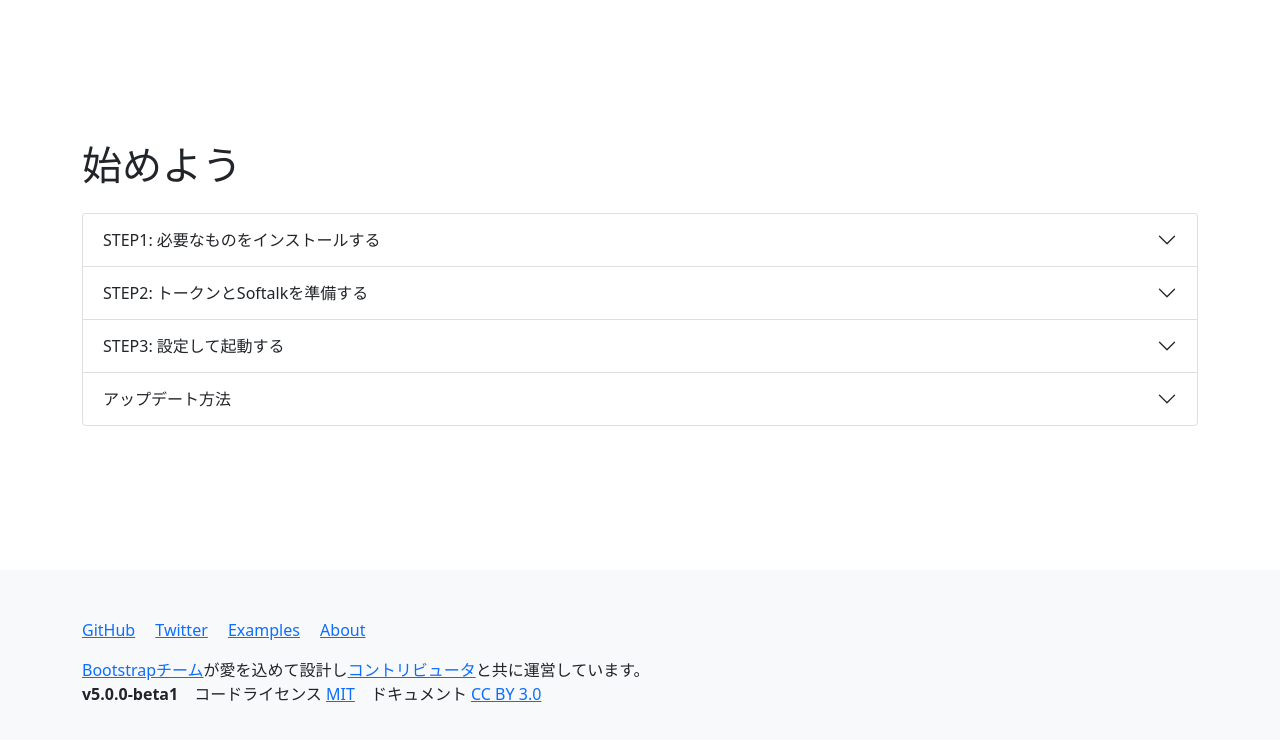
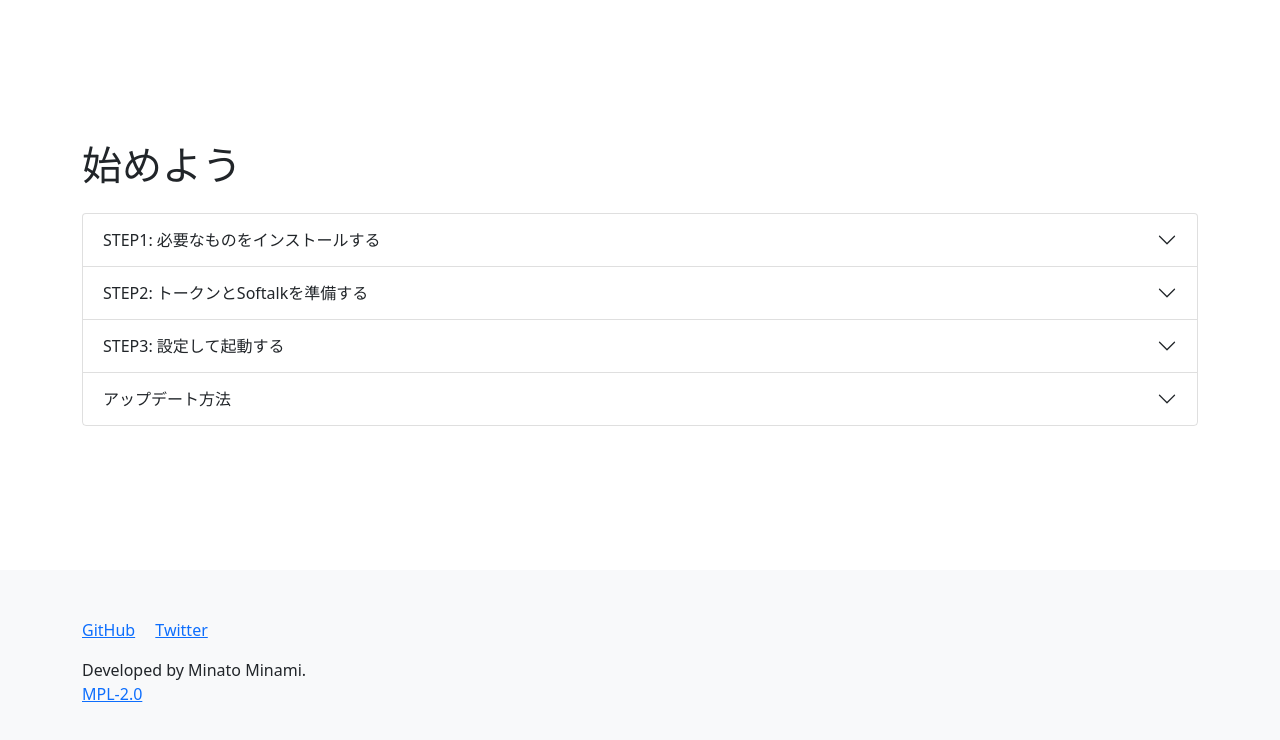
Before and after one commit to Chipsnet/damare, a website: page docs/index.html in a window 1280 px wide. Shown: the part 1127-1867 px from the top of the page. Drawn offline with nearby package versions, Linux system fonts and the light colour scheme.

Commit message:
✏️ footerがそのままだった...

```diff
--- a/docs/index.html
+++ b/docs/index.html
@@ -396,40 +396,18 @@ prefix: ";"
             <div class="container">
                 <ul class="bd-footer-links ps-0 mb-3">
                     <li class="d-inline-block">
-                        <a href="https://github.com/twbs">GitHub</a>
+                        <a href="https://github.com/Chipsnet/damare">GitHub</a>
                     </li>
                     <li class="d-inline-block ms-3">
-                        <a href="https://twitter.com/getbootstrap">Twitter</a>
-                    </li>
-                    <li class="d-inline-block ms-3">
-                        <a href="/docs/5.0/examples/">Examples</a>
-                    </li>
-                    <li class="d-inline-block ms-3">
-                        <a href="/docs/5.0/about/overview/">About</a>
+                        <a href="https://twitter.com/minatoo86">Twitter</a>
                     </li>
                 </ul>
                 <div>
                     <p class="mb-0">
-                        <a href="/docs/5.0/about/team/">Bootstrapチーム</a
-                        >が愛を込めて設計し<a
-                            href="https://github.com/twbs/bootstrap/graphs/contributors"
-                            >コントリビュータ</a
-                        >と共に運営しています。
+                        Developed by Minato Minami.
                     </p>
                     <p class="mb-0">
-                        <strong>v5.0.0-beta1</strong> コードライセンス
-                        <a
-                            href="https://github.com/twbs/bootstrap/blob/main/LICENSE"
-                            target="_blank"
-                            rel="license noopener"
-                            >MIT</a
-                        > ドキュメント
-                        <a
-                            href="https://creativecommons.org/licenses/by/3.0/"
-                            target="_blank"
-                            rel="license noopener"
-                            >CC BY 3.0</a
-                        >
+                        <a href="https://github.com/Chipsnet/damare/blob/master/LICENSE">MPL-2.0</a>
                     </p>
                 </div>
             </div>
```
